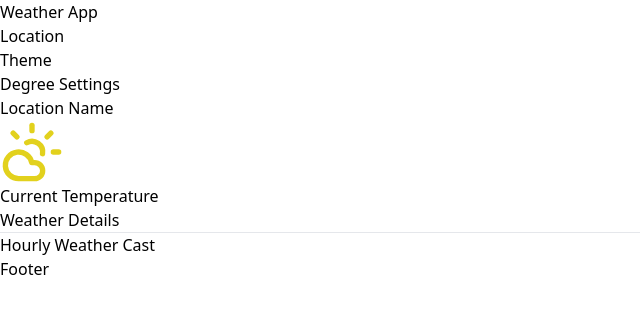
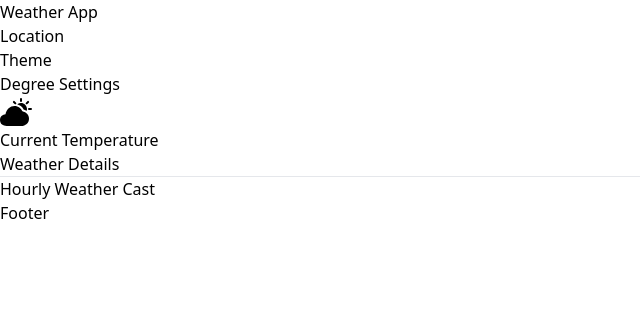
Before and after one commit to GowthamR1011/weather_app, a Next.js app: page / in a window 1280 px wide. Shown: the top 314 px of the page, without its empty margins (0-640 px from the left). Built offline with nearby package versions, Linux system fonts and the light colour scheme.

Commit message:
A basic design of the weather card is done. Though need to work on the hourly forecast details.

```diff
--- a/package.json
+++ b/package.json
@@ -13,7 +13,8 @@
     "next": "15.1.0",
     "react": "^19.0.0",
     "react-dom": "^19.0.0",
-    "react-icon": "^1.0.0"
+    "react-icon": "^1.0.0",
+    "react-icons": "^5.4.0"
   },
   "devDependencies": {
     "@eslint/eslintrc": "^3",
--- a/src/components/weather_card/weather_card.tsx
+++ b/src/components/weather_card/weather_card.tsx
@@ -1,7 +1,8 @@
 import * as React from 'react';
-import { CloudSun } from 'lucide-react';
+import { IoPartlySunny } from "react-icons/io5";
 
 export interface IWeatherCardProps {
+    location:string;
 }
 
 export default function WeatherCard (props: IWeatherCardProps) {
@@ -9,22 +10,22 @@ export default function WeatherCard (props: IWeatherCardProps) {
     <div className='m-3 p-4
                     border-r-2 border-b-2
                     rounded
-                    shadow-sm'     >
+                    shadow-sm bg-neutral-200'     >
         <div className='w-100'>
-            Location Name
+            {props.location}
         </div>
-        <div className='columns-2 w-100'>
+        <div className='grid grid-cols-3 w-100 overflow-hidden'>
                 <div>
+                    <IoPartlySunny size={32} className='ml-2'/>
 
-                    <CloudSun color="#e2d11d" size={64}/>
 
                     Current Temperature
                  </div>
-                <div>
+                <div className='grid grid-cols-subgrid col-span-2'>
                     Weather Details
                 </div>
         </div>
-        <hr />
+        <hr className='h-px my-8 bg-gray-200 border-0 dark:bg-gray-700'/>
         <div className='w-100'>
             Hourly Weather Cast
         </div>
```
Also changed, not shown: 1 other file (tests, documents, lock files or other folders).
